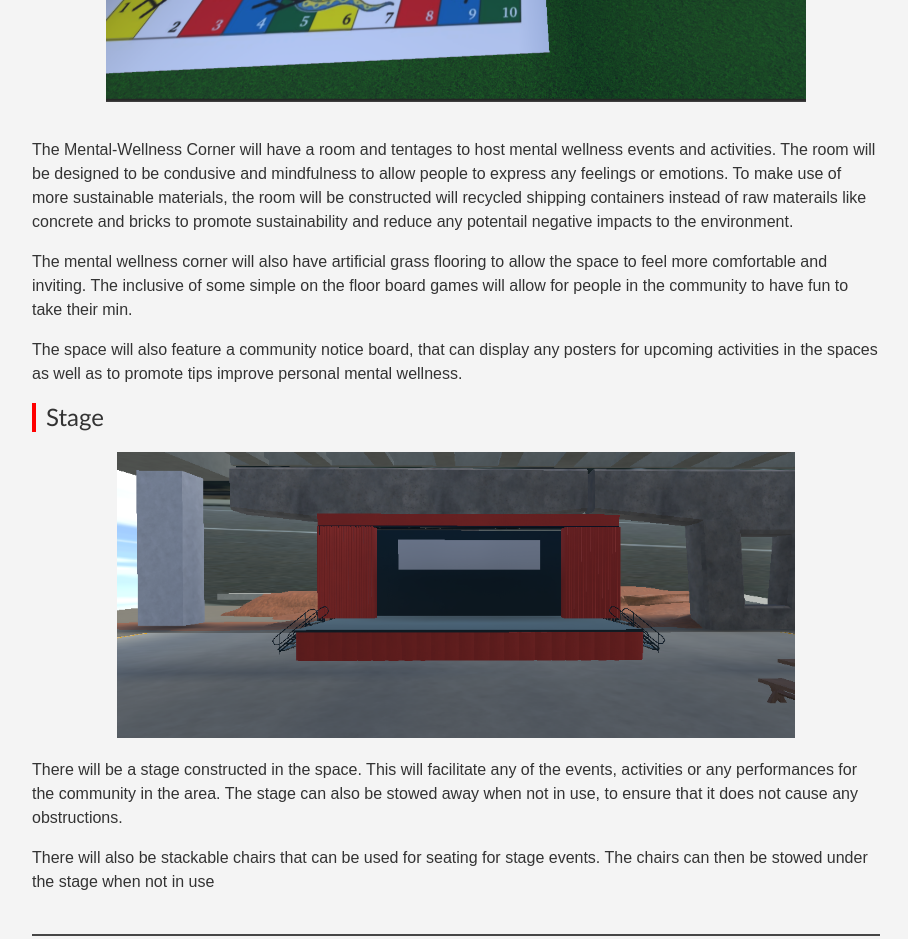
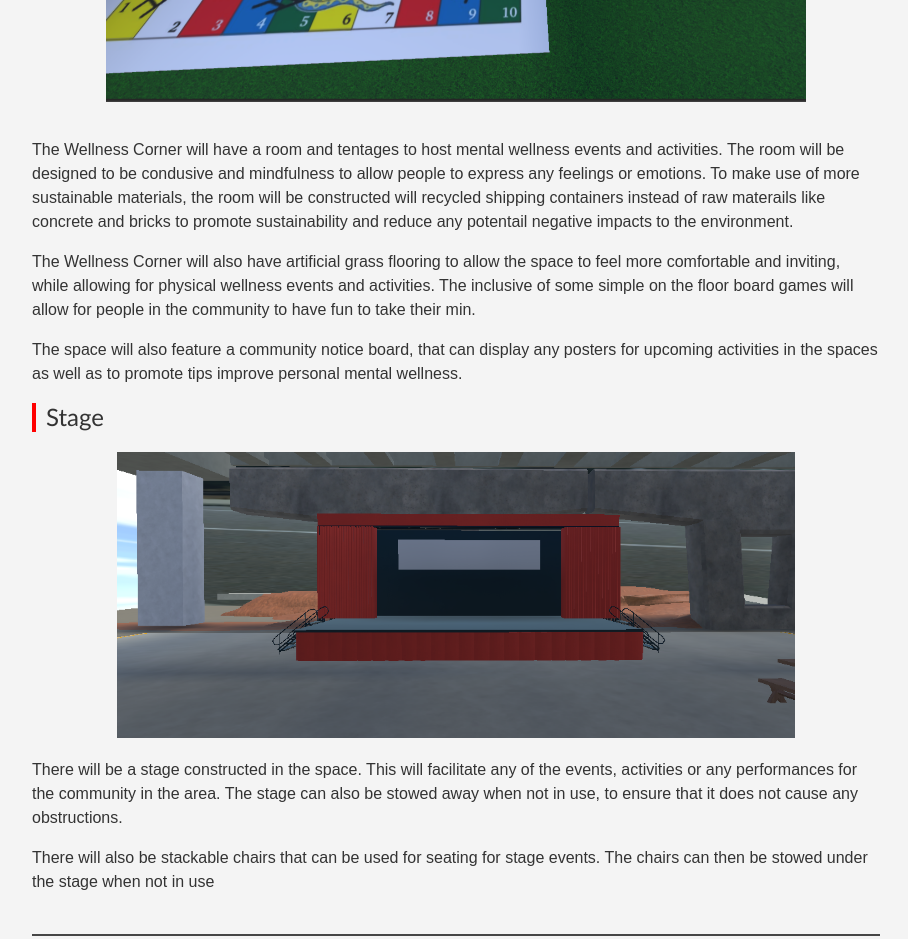
Before and after one commit to Cayden-Tan/PROID_ASST3_Webpage, a plain HTML site: page index.html in a window 1280 px wide. Shown: the part 2920-3859 px from the top of the page, without its empty margins (184-1092 px from the left). Drawn offline with nearby package versions, Linux system fonts and the light colour scheme.

Commit message:
Update index.html

```diff
--- a/index.html
+++ b/index.html
@@ -139,8 +139,8 @@
                         <span class="sr-only">Next</span>
                     </a>
                 </div>
-                <p>The Mental-Wellness Corner will have a room and tentages to host mental wellness events and activities. The room will be designed to be condusive and mindfulness to allow people to express any feelings or emotions. To make use of more sustainable materials, the room will be constructed will recycled shipping containers instead of raw materails like concrete and bricks to promote sustainability and reduce any potentail negative impacts to the environment. </p>
-                <p>The mental wellness corner will also have artificial grass flooring to allow the space to feel more comfortable and inviting. The inclusive of some simple on the floor board games will allow for people in the community to have fun to take their min.</p>
+                <p>The Wellness Corner will have a room and tentages to host mental wellness events and activities. The room will be designed to be condusive and mindfulness to allow people to express any feelings or emotions. To make use of more sustainable materials, the room will be constructed will recycled shipping containers instead of raw materails like concrete and bricks to promote sustainability and reduce any potentail negative impacts to the environment. </p>
+                <p>The Wellness Corner will also have artificial grass flooring to allow the space to feel more comfortable and inviting, while allowing for physical wellness events and activities. The inclusive of some simple on the floor board games will allow for people in the community to have fun to take their min.</p>
                 <p>The space will also feature a community notice board, that can display any posters for upcoming activities in the spaces as well as to promote tips improve personal mental wellness.</p>
 
             </div>
```
